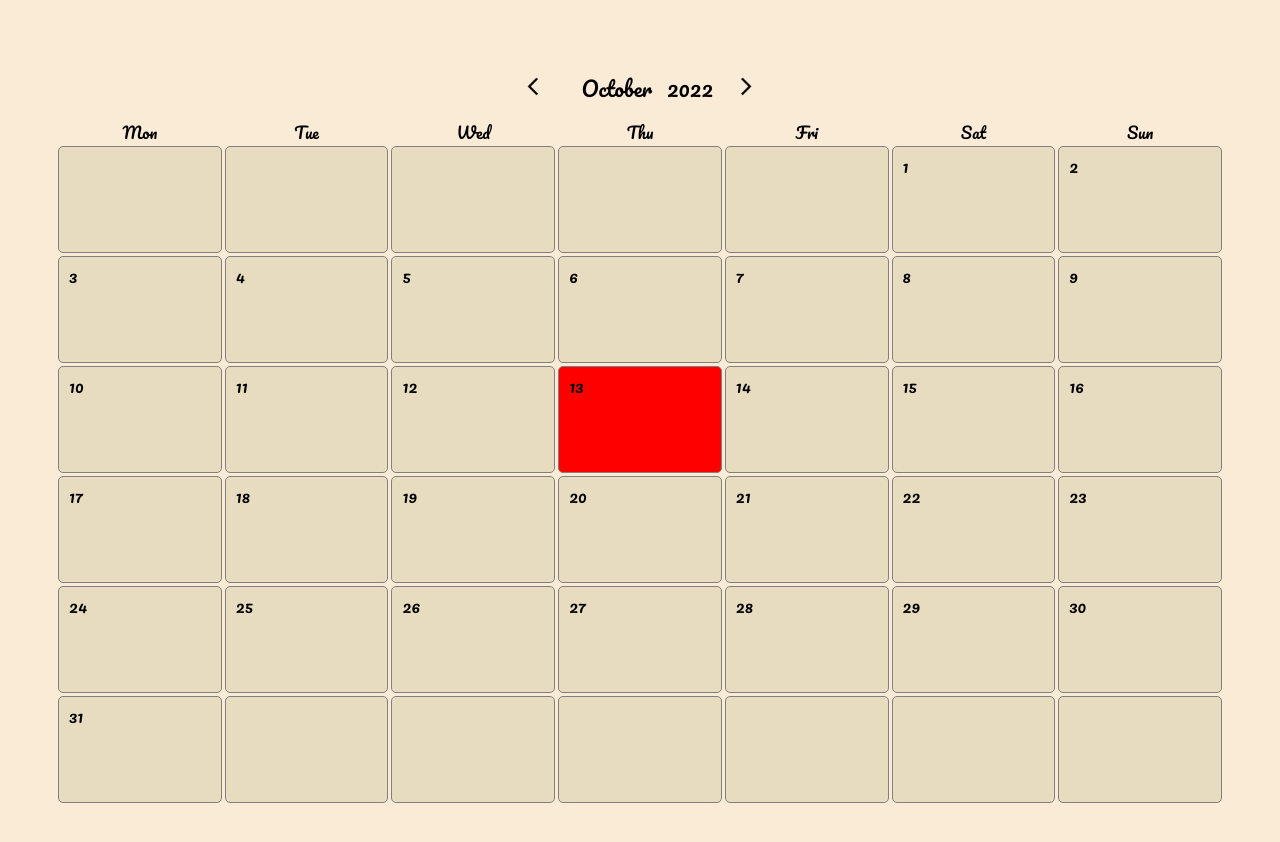
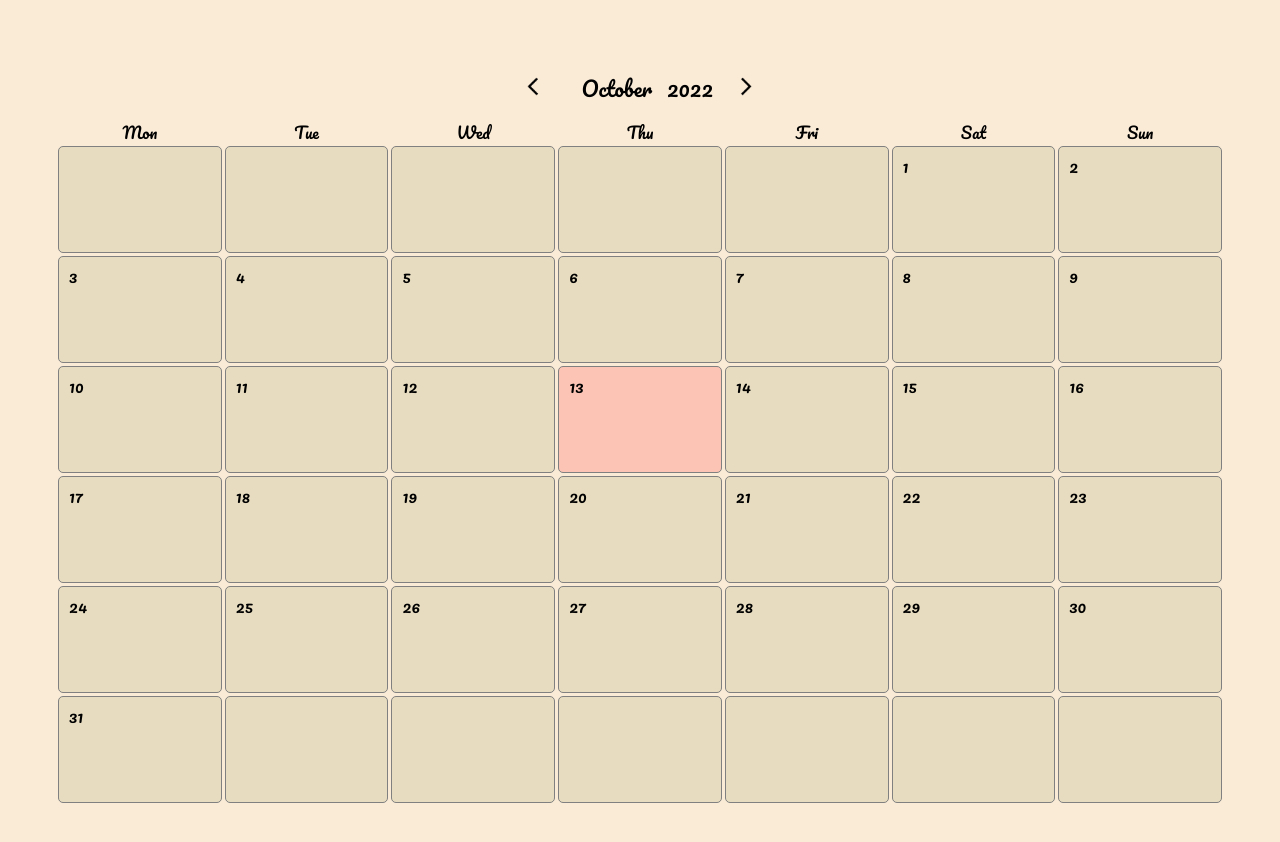
Before and after one commit to ayumi-ayumi/React_Calendar, a React (Create React App) app: page / in a window 1280 px wide. Shown: the top 842 px of the page. Built offline with nearby package versions, Linux system fonts and the light colour scheme.

Commit message:
highlighting the current day

```diff
--- a/src/Components/Day.js
+++ b/src/Components/Day.js
@@ -3,7 +3,7 @@ import './Day.scss'
 
 export default function Day (props) {
 
-  function showDay () {
+  function makeDayArr () {
     const dayArr = []
 
     //creating an array for days of the month
@@ -34,14 +34,20 @@ export default function Day (props) {
 
   const isCurrentMonth = props.monthNumber === new Date().getMonth();
 
+  const showDays=
+  makeDayArr().map((day, index)=>{
+    return (
+      <div className={`${day.date ? "aDay" : "blank"}
+      ${(day.date === props.currentDay && isCurrentMonth) && "currentDay" }`}
+      key={index}>
+      {day.date}
+      </div>
+    )
+  })
+
   return (
     <div className='days'>
-      {showDay().map((day, index)=>{
-
-        return (
-          <div className={`${day.date ? "aDay" : "blank"} ${(day.date === props.currentDay && isCurrentMonth) && "currentDay" }`} key={index}>{day.date}</div>
-        )
-      })}
+    {showDays}
     </div>
   )
 }
--- a/src/Components/Day.scss
+++ b/src/Components/Day.scss
@@ -25,5 +25,5 @@
 }
 
 .currentDay {
-  background-color: red;
+  background-color: rgba(255, 0, 0, 0.165);
 }
```
